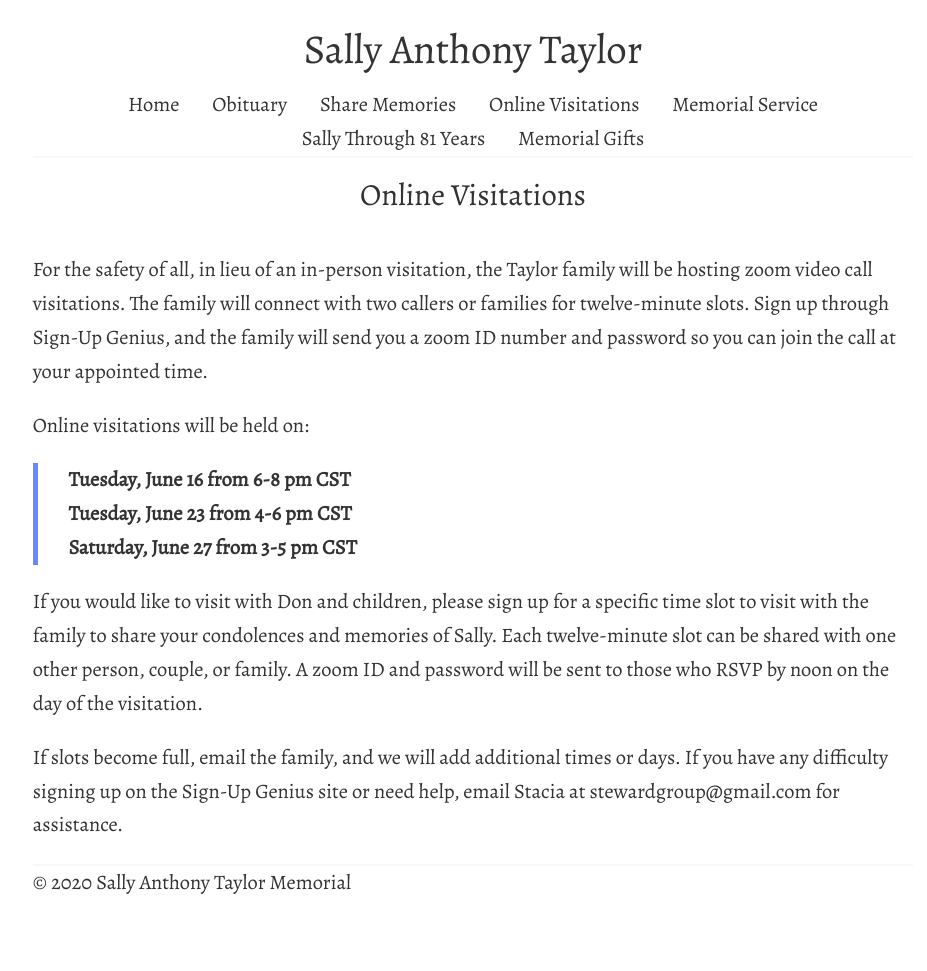
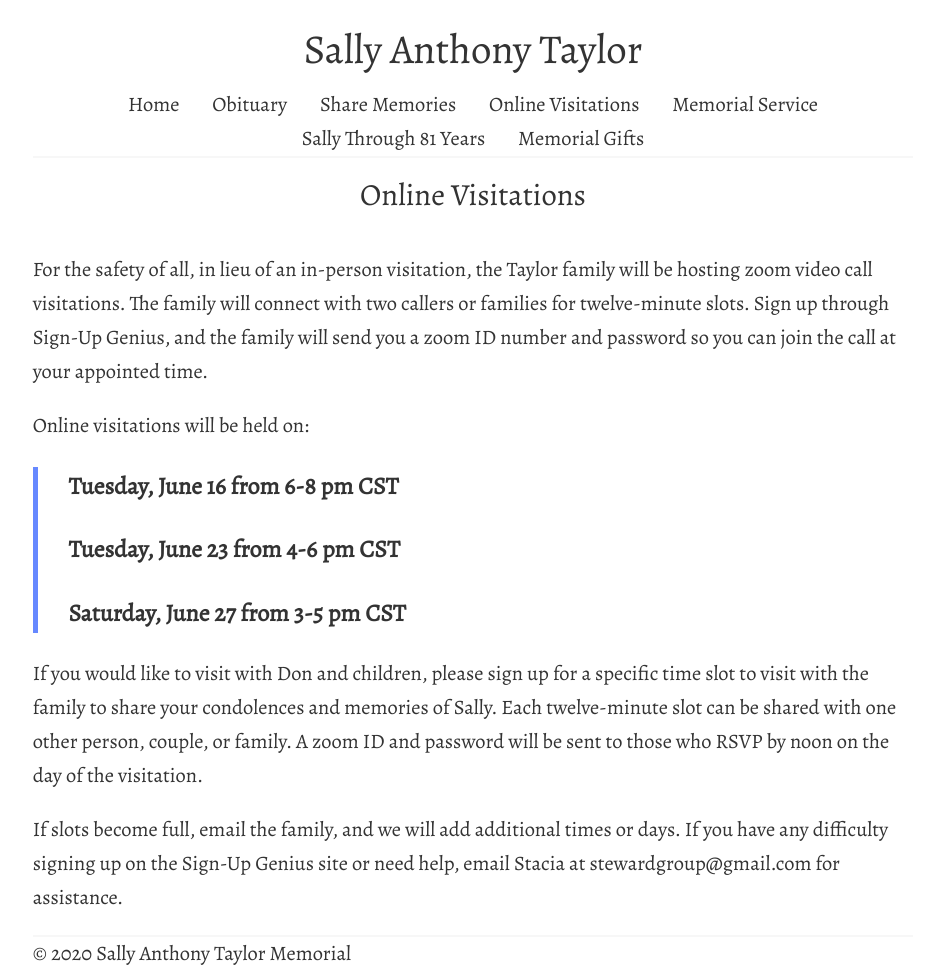
Before and after one commit to tsteward/www.sallyanthonytaylor.com, a Jekyll site: the page built from online-visitations.md, in a window 1280 px wide. Shown: the whole page, without its empty margins (167-1094 px from the left). Built offline with Jekyll 4.4.1, drawn with Linux system fonts in a browser that asks for light colours; before the commit the page ends 900 px from its top, so only the background shows below that.

```diff
--- a/online-visitations.md
+++ b/online-visitations.md
@@ -5,9 +5,9 @@ title: "Online Visitations"
 For the safety of all, in lieu of an in-person visitation, the Taylor family will be hosting zoom video call visitations. The family will connect with two callers or families for twelve-minute slots. Sign up through Sign-Up Genius, and the family will send you a zoom ID number and password so you can join the call at your appointed time.
 
 Online visitations will be held on:
->**Tuesday, June 16 from 6-8 pm CST**
->**Tuesday, June 23 from 4-6 pm CST**
->**Saturday, June 27 from 3-5 pm CST**
+> ### **Tuesday, June 16 from 6-8 pm CST**
+> ### **Tuesday, June 23 from 4-6 pm CST**
+> ### **Saturday, June 27 from 3-5 pm CST**
 
 If you would like to visit with Don and children, please sign up for a specific time slot to visit with the family to share your condolences and memories of Sally. Each twelve-minute slot can be shared with one other person, couple, or family. A zoom ID and password will be sent to those who RSVP by noon on the day of the visitation.
 
```
